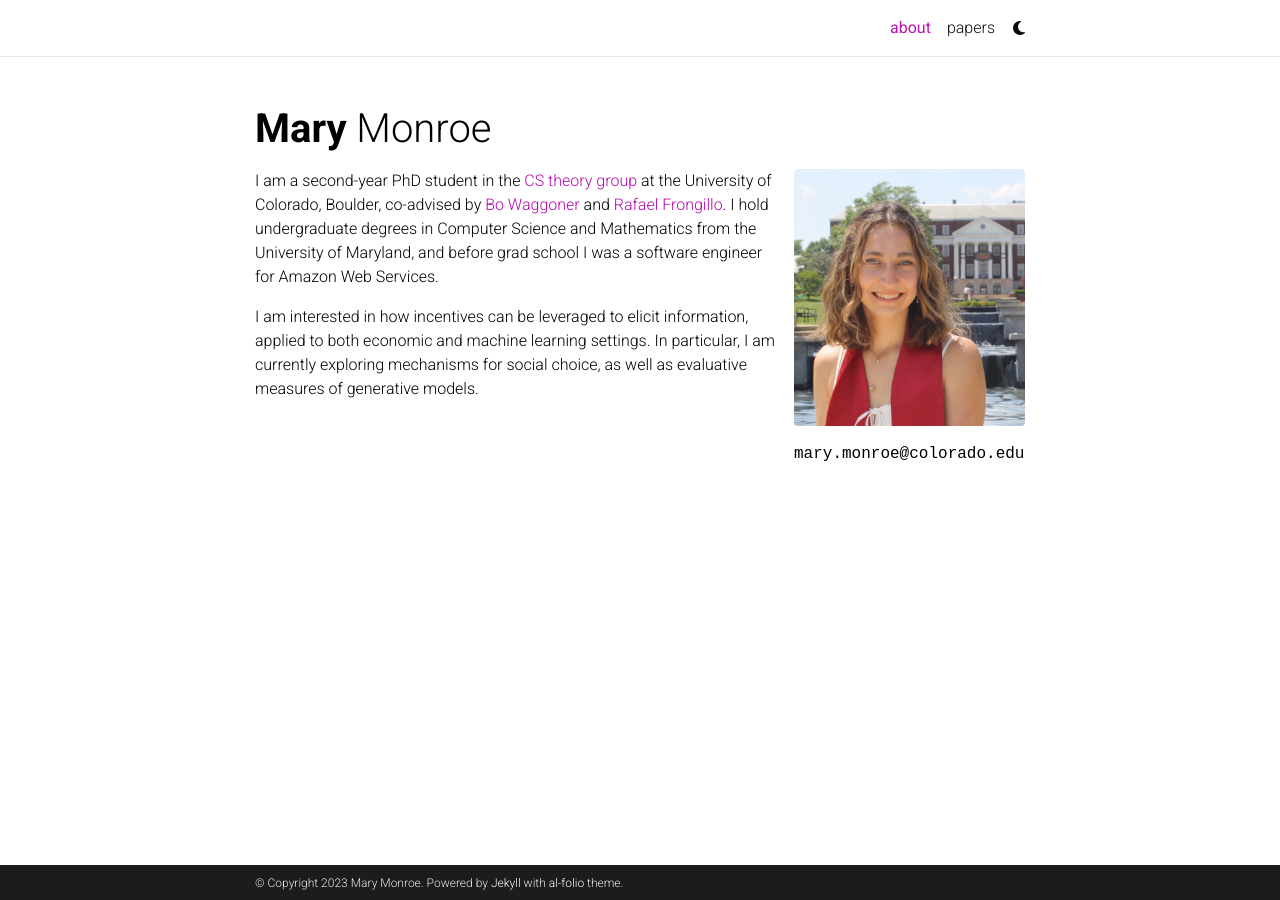
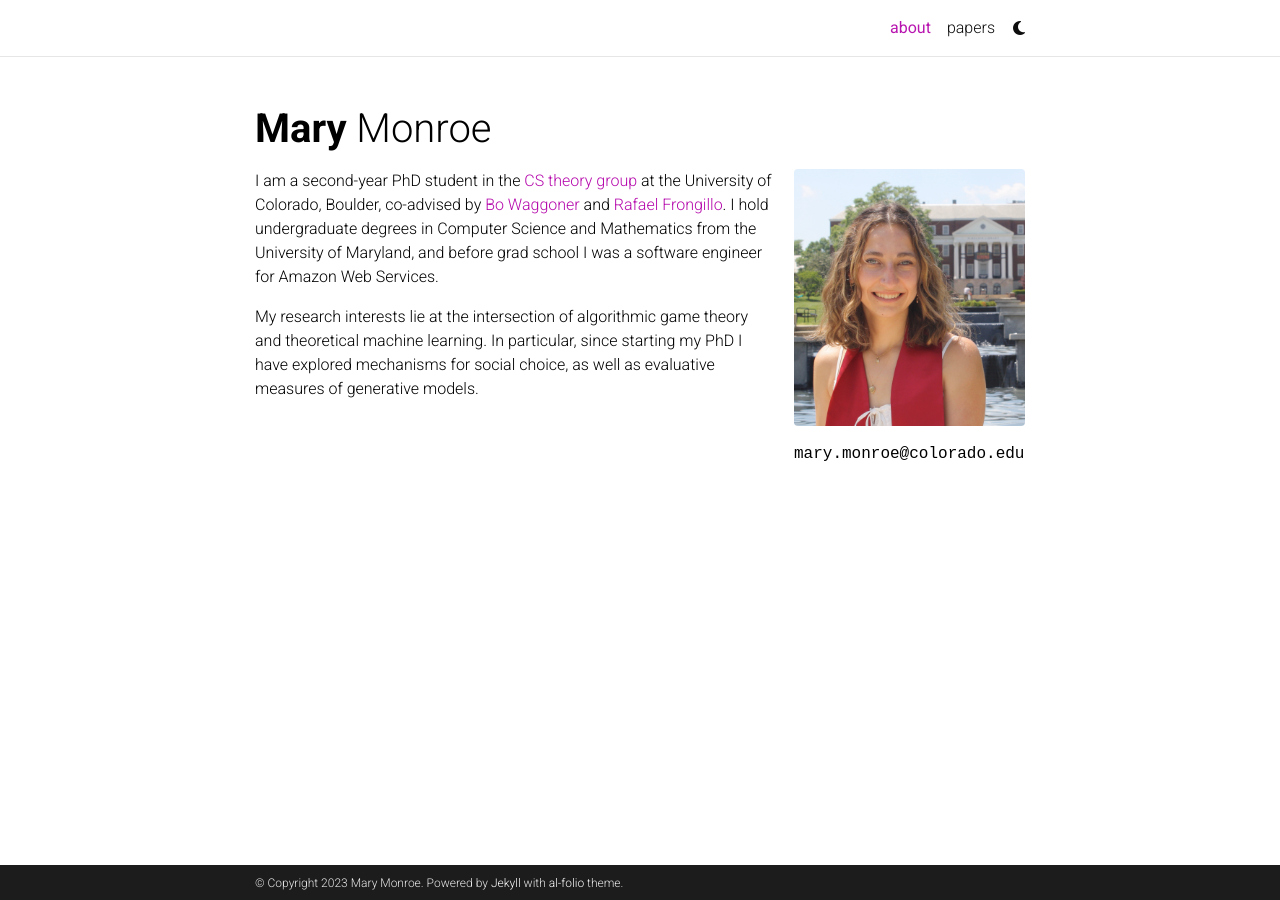
Before and after one commit to mfmonroe/mfmonroe.github.io, a Jekyll site: the page built from _pages/about.md, in a window 1280 px wide. Built offline with Jekyll 4.4.1, drawn with Linux system fonts in a browser that asks for light colours; full-size pictures stand in for the smaller copies a plugin makes; comment, search, counter and statistics services are not loaded; a style sheet for code colours, icons or effects is not loaded.

Commit message:
Change description

```diff
--- a/_pages/about.md
+++ b/_pages/about.md
@@ -18,4 +18,4 @@ social: false  # includes social icons at the bottom of the page
 
 I am a second-year PhD student in the [CS theory group](https://www.colorado.edu/cs-theory/) at the University of Colorado, Boulder, co-advised by [Bo Waggoner](https://bowaggoner.com/) and [Rafael Frongillo](https://home.cs.colorado.edu/~raf/). I hold undergraduate degrees in Computer Science and Mathematics from the University of Maryland, and before grad school I was a software engineer for Amazon Web Services.
 
-I am interested in how incentives can be leveraged to elicit information, applied to both economic and machine learning settings. In particular, I am currently exploring mechanisms for social choice, as well as evaluative measures of generative models.
+My research interests lie at the intersection of algorithmic game theory and theoretical machine learning. In particular, since starting my PhD I have explored mechanisms for social choice, as well as evaluative measures of generative models.
```
